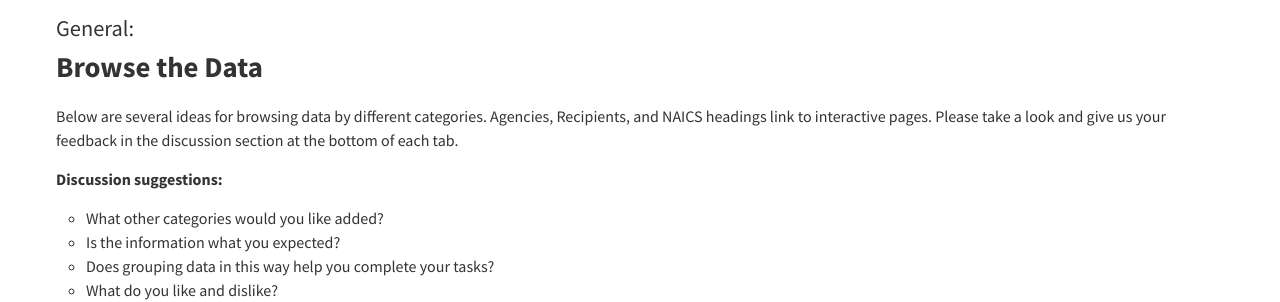
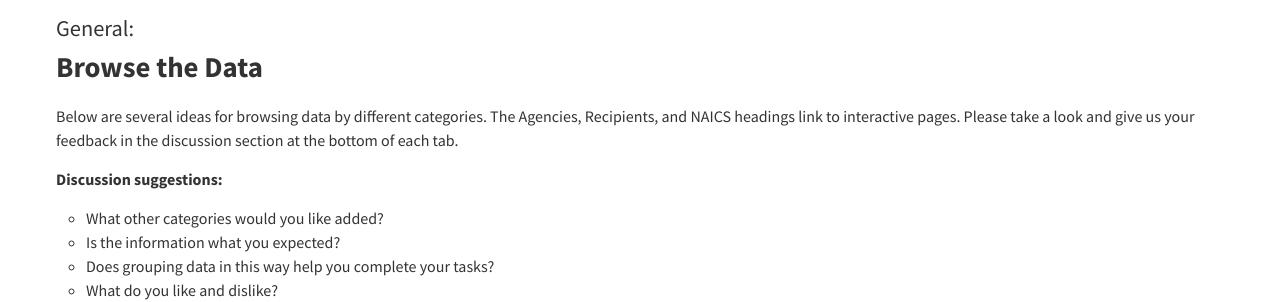
Before and after one commit to fedspendingtransparency/openbeta, a Jekyll site: the page built from _concepts/browse.md, in a window 1280 px wide and 900 px high. Shown: the part 205-507 px from the top of the window. Built offline with Jekyll 4.4.1, drawn with Linux system fonts in a browser that asks for light colours; nearby versions of some CDN libraries; library files that are not in the unit come from our copies; comment, search, counter and statistics services are not loaded.

Commit message:
Browse fix
Corrected a typo in second sentence

```diff
--- a/_concepts/browse.md
+++ b/_concepts/browse.md
@@ -11,7 +11,7 @@ category: "General:"
 headline: Browse the Data
 
 copy:
-  - text: Below are several ideas for browsing data by different categories. Agencies, Recipients, and NAICS headings link to interactive pages. Please take a look and give us your feedback in the discussion section at the bottom of each tab.
+  - text: Below are several ideas for browsing data by different categories. The Agencies, Recipients, and NAICS headings link to interactive pages. Please take a look and give us your feedback in the discussion section at the bottom of each tab.
 
 discussion_title: "Discussion suggestions:"
 
```
